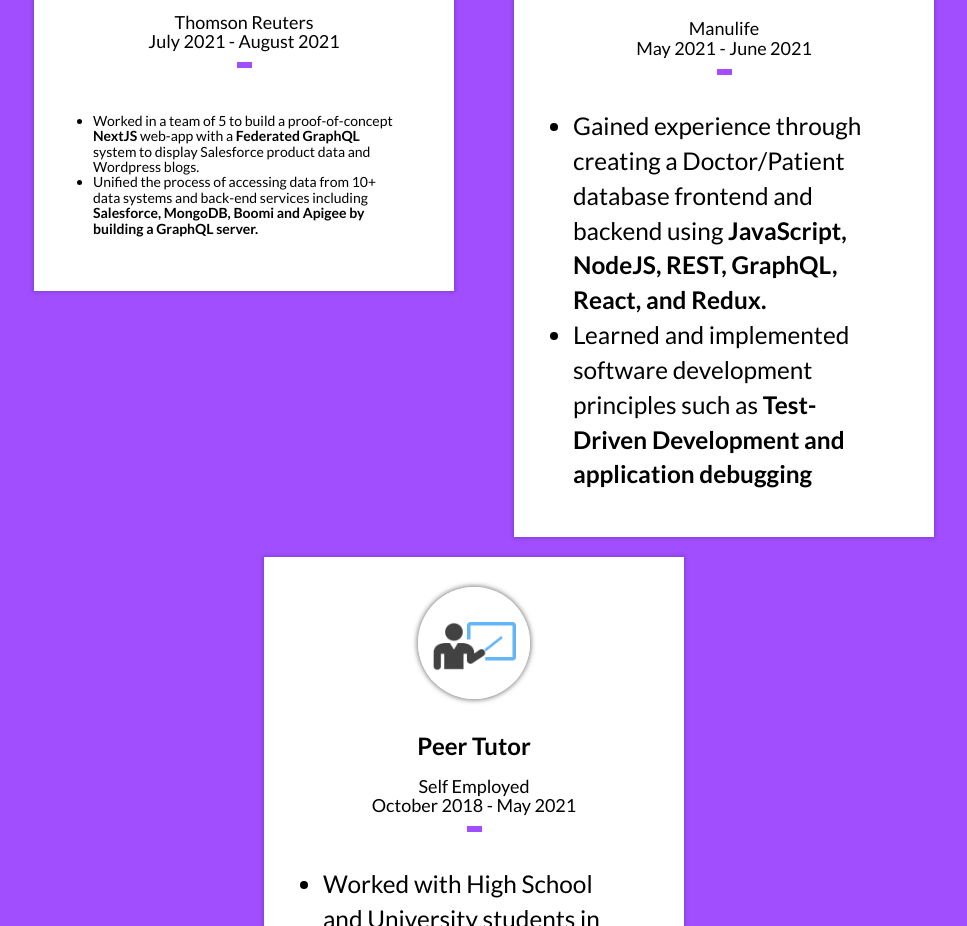
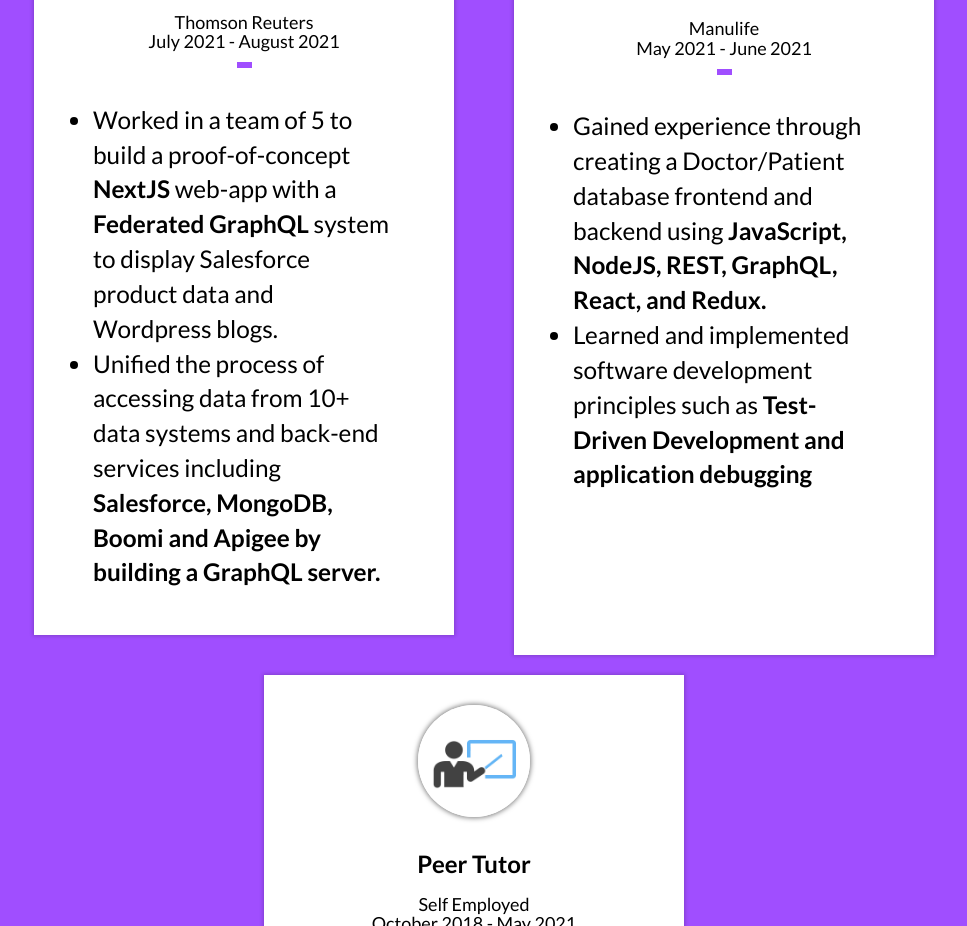
Before and after one commit to Adelpzk/Personal-Website, a React (Create React App) app in the folder my-app/: page / in a window 1280 px wide. Shown: the part 1828-2754 px from the top of the page, without its empty margins (166-1133 px from the left). Built offline with nearby package versions, Linux system fonts and the light colour scheme.

Commit message:
fixed typos

```diff
--- a/my-app/src/components/Exprience.js
+++ b/my-app/src/components/Exprience.js
@@ -27,13 +27,13 @@
             </h4>
             <p>
               <ul>
-                <h5>
+
                 <li>Worked in a team of 5 to build a proof-of-concept <strong>NextJS</strong> web-app with a
                 <strong> Federated GraphQL</strong> system to display Salesforce
                 product data and Wordpress blogs.</li>
                 <li>Unified the process of accessing data from 10+ data systems and back-end services including
                 <b> Salesforce, MongoDB, Boomi and Apigee by building a GraphQL server.</b></li>
-                </h5>
+
               </ul>
             </p>
           </div>
```
